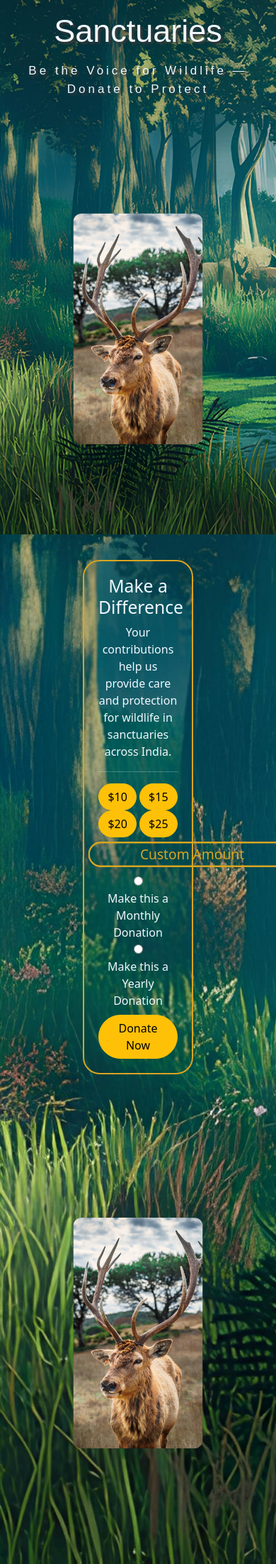
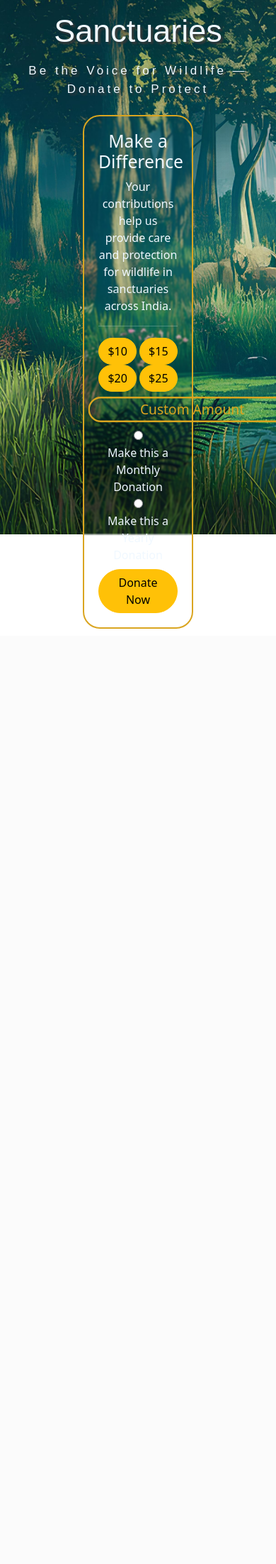
Before and after one commit to srivas-saksham/SancturiaWildlife, a PHP site: page / in a window 390 px wide; the page is wider, and only the part inside the window is pictured. Shown: the part 192-2396 px from the top of that part at 71% size. After the commit the page ends 1078 px from the top of that part, so only its background shows below. Run offline with PHP 8.4, Linux system fonts and the light colour scheme; some web fonts are replaced.

Commit message:
Responsive HomePage

```diff
--- a/homeStyle.css
+++ b/homeStyle.css
@@ -4,9 +4,9 @@
     user-select: none;
 }
 body {
-    background-image: url("./Assets_TBU/Background Images/HomeJungleBg.jpeg");
+    /* background-image: url("./Assets_TBU/Background Images/HomeJungleBg.jpeg");
     background-size: cover;
-    background-repeat: no-repeat;
+    background-repeat: no-repeat; */
     overflow: hidden;
 }
 .jungleBg{
@@ -37,8 +37,8 @@
 }
 #donationSection {
     max-width: 30vw;
-    /* margin-top: 6vw; */
-    margin-bottom: 40px;
+    margin-top: 6vw;
+    margin-bottom: 10px;
     padding: 20px 20px;
     border: 2px solid goldenrod;
     border-radius: 1.5rem;
@@ -69,10 +69,44 @@
 }
 /* Sanctuary Images */
 .sanctuary-image {
-    scale: 50%;
+    margin-top: 4vh;
+    height: 50vh;
+    scale: 80%;
     max-width: 100%;
     border-radius: 1.5rem;
 }
+#park1{
+    color: aliceblue;
+    position: relative;
+    top: 100px;
+    z-index: 1;
+    font-size: 20px;
+    letter-spacing: 3px;
+}
+.parkBtn{
+    width: 90px;
+    position: relative;
+    top: 250px;
+    z-index: 1;
+}
+
+@media (max-width: 1199px){
+    .column1,
+    .column4 {
+        display: none;
+    }
+}
+@media (max-width: 768px){
+    .column1,.column2,
+    .column3,.column4 {
+        display: none;
+    }
+    #donationSection{
+        max-width: 60vw;
+    }
+}
+
+/* Responsive layout for donation section and images */
 @media (max-width: 991px) {
     #hero #protectline {
         font-size: 24px;
@@ -84,6 +118,7 @@
         font-size: 17px;
     }
 }
+
 @media (max-width: 872px) {
     #donationSection {
         max-width: 40vw;
--- a/index.html
+++ b/index.html
@@ -67,14 +67,21 @@
 
   <!-- Donation Section with Adjacent Images -->
   <div class="container-fluid">
-    <div class="row text-center justify-content-evenly align-items-center">
+    <div class="row text-center justify-content-around align-items-center">
       <!-- Sanctuary Image 1 -->
-      <div class="col-md-3">
+      <div class="column1 col-xl-2 col-lg-0">
+        <b id="park1">Jim Corbet</b><br>
+        <button class="parkBtn btn btn-outline-light rounded">Visit</button>
         <img src="./Assets_TBU/Animal Images/Horndeer.jpg" alt="Sanctuary Image 1" class="sanctuary-image img-fluid">
+      </div>
+      <div class="column2 col-xl-2 col-lg-3 col-md-3">
+        <b id="park1">Ranthambore</b><br>
+        <button class="parkBtn btn btn-outline-light rounded">Visit</button>
+        <img src="./Assets_TBU/Animal Images/Leopard.jpg" alt="Sanctuary Image 1" class="sanctuary-image img-fluid">
       </div>
 
       <!-- Donation Section -->
-      <div id="donationSection" class="col-md-4">
+      <div id="donationSection" class="col-lg-4 col-md-4 col-sm-11">
         <h2>Make a Difference</h2>
         <p>Your contributions help us provide care and protection for wildlife in sanctuaries across India.</p>
         <hr>
@@ -95,8 +102,15 @@
       </div>
 
       <!-- Sanctuary Image 2 -->
-      <div class="col-md-3">
-        <img src="./Assets_TBU/Animal Images/Horndeer.jpg" alt="Sanctuary Image 2" class="sanctuary-image img-fluid">
+      <div class="column3 col-xl-2 col-lg-3 col-md-3">
+        <b id="park1">Chilika</b><br>
+        <button class="parkBtn btn btn-outline-light rounded">Visit</button>
+        <img src="./Assets_TBU/Animal Images/Parrot.jpg" alt="Sanctuary Image 2" class="sanctuary-image img-fluid">
+      </div>
+      <div class="column4 col-xl-2 col-lg-0">
+        <b id="park1">Nal Sarovar</b><br>
+        <button class="parkBtn btn btn-outline-light rounded">Visit</button>
+        <img src="./Assets_TBU/Animal Images/Tucan.jpg" alt="Sanctuary Image 2" class="sanctuary-image img-fluid">
       </div>
     </div>
   </div>
```
Also changed, not shown: Assets_TBU/Animal Images/Horndeer.jpg, Assets_TBU/Animal Images/Leopard.jpg (added), Assets_TBU/Animal Images/Parrot.jpg (added), Assets_TBU/Animal Images/Tucan.jpg (added).
